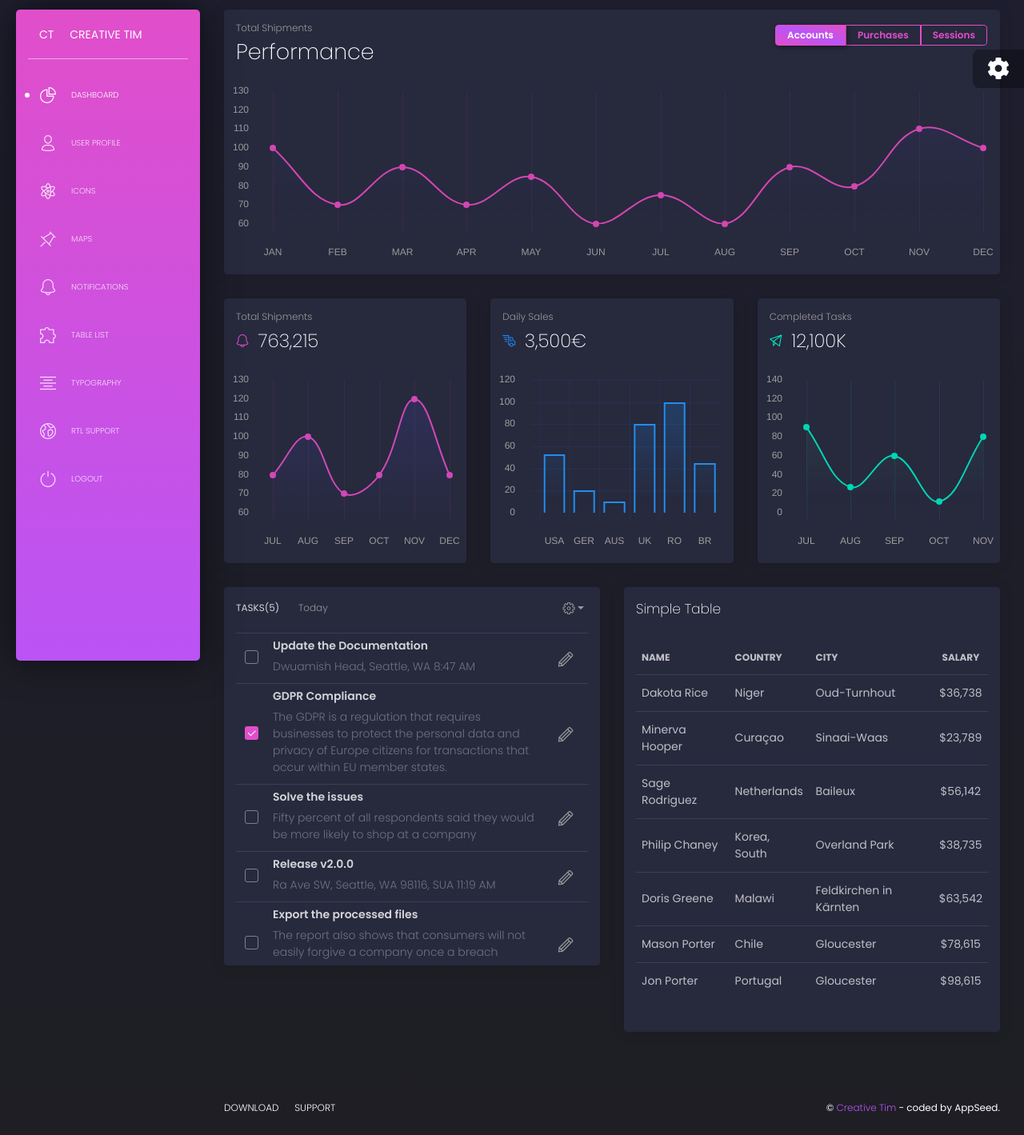
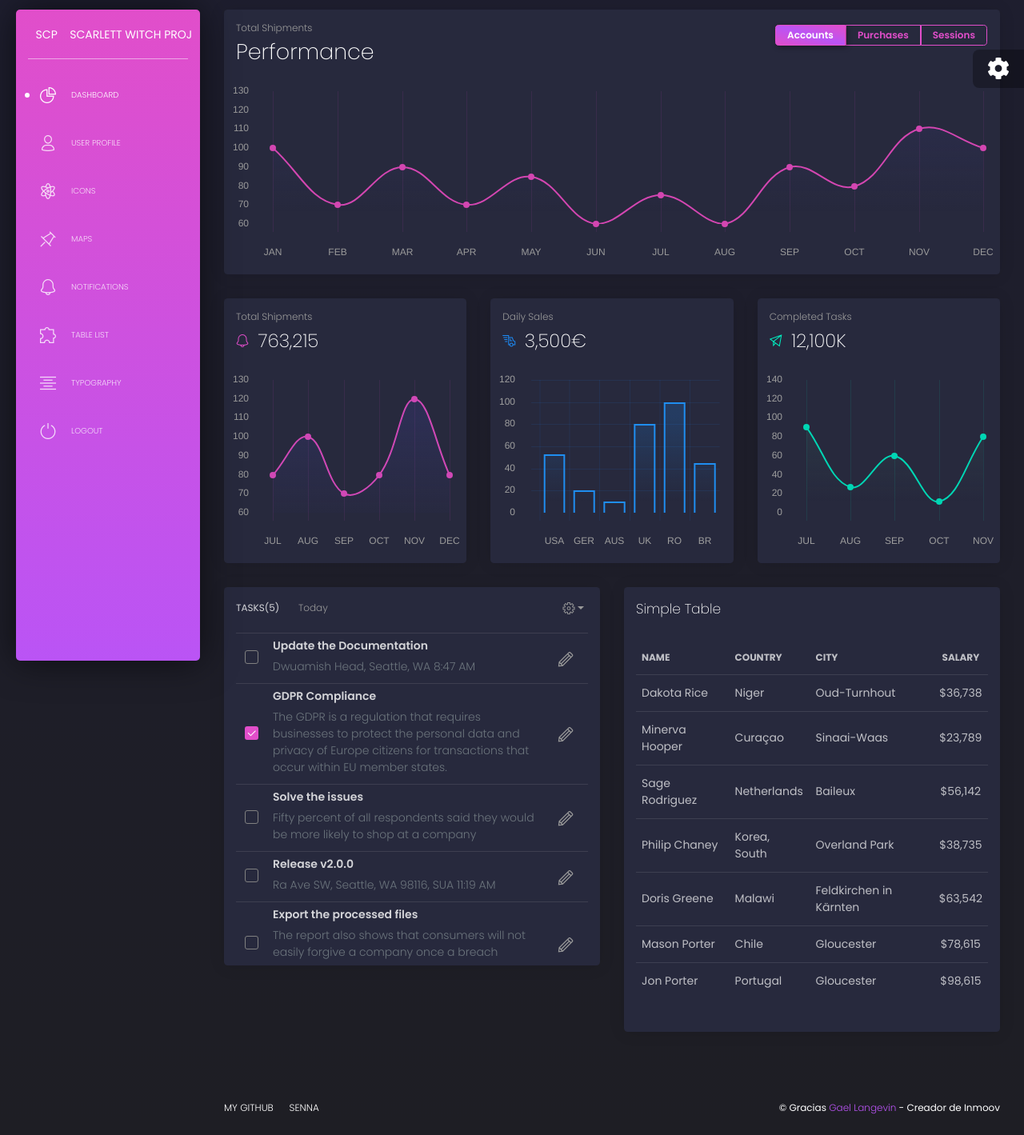
Before and after one commit to Chelqq/FLASK_APP, a Flask app: page /index in a window 1280 px wide. Shown: the part 68-1487 px from the top of the page at 80% size. Run offline with Flask 2, Linux system fonts and the light colour scheme; the visitor is signed in with stand-in values (Sample User, id 1); some libraries are stand-ins or nearby versions.

Commit message:
fixed rtl sidebar and changes in front

```diff
--- a/apps/templates/home/index.html
+++ b/apps/templates/home/index.html
@@ -1,6 +1,6 @@
 {% extends "layouts/base.html" %}
 
-{% block title %} Dashboard {% endblock %}
+{% block title %} DASHBOARD {% endblock %}
 
 <!-- Specific Page CSS goes HERE  -->
 {% block stylesheets %}{% endblock stylesheets %}
--- a/apps/templates/includes/fixed-plugin.html
+++ b/apps/templates/includes/fixed-plugin.html
@@ -21,14 +21,6 @@
                 <span class="badge dark-badge ml-2"></span>
                 <span class="color-label">DARK MODE</span>
             </li>
-            <li class="button-container">
-                <a href="https://appseed.us/product/black-dashboard/" target="_blank"
-                   class="btn btn-primary btn-block btn-round">Download</a>
-
-                <a href="https://appseed.us/support/"
-                   target="_blank" class="btn btn-default btn-block btn-round">
-                    Support
-                </a>
             </li>
         </ul>
     </div>
--- a/apps/templates/includes/footer-fullscreen.html
+++ b/apps/templates/includes/footer-fullscreen.html
@@ -1,7 +1,7 @@
 <footer class="footer px-5 py-4 fixed-bottom">
     <div class="copyright mx-auto float-none text-center">
 
-        &copy; <a target="_blank" href="https://bit.ly/3fKQZaL">Creative Tim</a> - coded by AppSeed.
+        &copy; Gracias <a target="_blank" href="https://inmoov.fr/">Gael Langevin</a> - Creador de Inmoov
 
     </div>
 </footer>
--- a/apps/templates/includes/footer.html
+++ b/apps/templates/includes/footer.html
@@ -2,18 +2,18 @@
     <div class="container-fluid">
         <ul class="nav">
             <li class="nav-item">
-                <a target="_blank" href="https://appseed.us/product/black-dashboard/" class="nav-link">
-                    Download
+                <a target="_blank" href="https://github.com/Chelqq/" class="nav-link">
+                    My github
                 </a>
             </li>
             <li class="nav-item">
-                <a target="_blank" href="https://appseed.us/support/" class="nav-link">
-                    Support
+                <a target="_blank" href="https://open.spotify.com/intl-es/album/2X6WyzpxY70eUn3lnewB7d" class="nav-link">
+                    Senna
                 </a>
             </li>
         </ul>
         <div class="copyright">
-            &copy; <a target="_blank" href="https://bit.ly/3fKQZaL">Creative Tim</a> - coded by AppSeed.
+            &copy; Gracias <a target="_blank" href="https://inmoov.fr/">Gael Langevin</a> - Creador de Inmoov
         </div>
     </div>
 </footer>
--- a/apps/templates/includes/sidebar.html
+++ b/apps/templates/includes/sidebar.html
@@ -6,10 +6,10 @@
         <div class="sidebar-wrapper">
             <div class="logo">
                 <a href="javascript:void(0)" class="simple-text logo-mini">
-                    CT
+                    SCP
                 </a>
                 <a href="javascript:void(0)" class="simple-text logo-normal">
-                    Creative Tim
+                    Scarlett Witch Project
                 </a>
             </div>
             <ul class="nav">
@@ -55,12 +55,7 @@
                         <p>Typography</p>
                     </a>
                 </li>
-                <li>
-                    <a href="/rtl.html">
-                        <i class="tim-icons icon-world"></i>
-                        <p>RTL Support</p>
-                    </a>
-                </li>
+
                 <li>
                     <a href="{{ url_for('authentication_blueprint.logout') }}">
                         <i class="tim-icons icon-button-power"></i>
```
